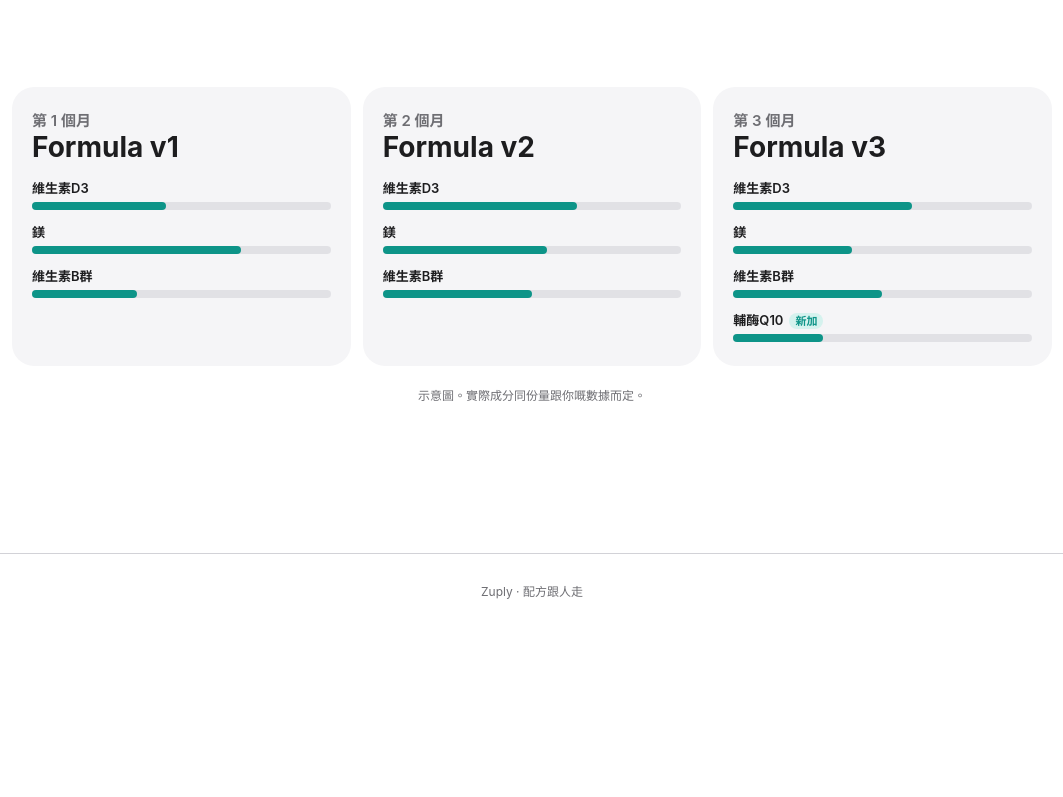
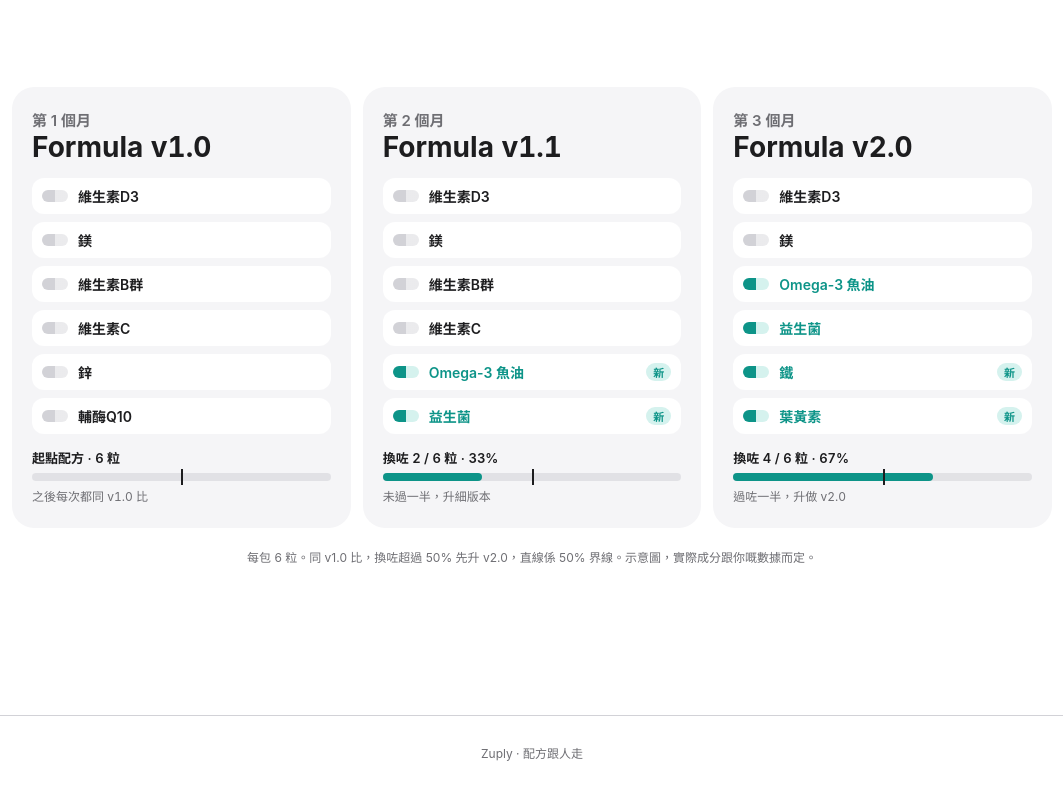
Before and after one commit to jay-chim/zuply-expo, a website: page web/how-it-works.html in a window 1280 px wide. Shown: the part 7747-8544 px from the top of the page, without its empty margins (108-1171 px from the left). Before the commit the page ends 8382 px from the top, so only its background shows below. Drawn offline with Linux system fonts and the light colour scheme; animation ran at ten frames a second.

Commit message:
Show formula versioning in the Step 4 visual
Each month is now a six-pill pack. Month two swaps two pills (v1.1),
month three differs from v1.0 by four of six, crossing the 50% line
that bumps the formula to v2.0.

Co-Authored-By: Claude Fable 5.2 <noreply@anthropic.com>
Claude-Session: https://claude.ai/code/session_01BYMv8X95Y6bnCKTkgoup9w

```diff
--- a/web/how-it-works.html
+++ b/web/how-it-works.html
@@ -152,11 +152,18 @@ h1 span, h2 span { display: inline-block; }
 .month { background: var(--alt); border-radius: 22px; padding: 22px 20px 24px; text-align: left; display: flex; flex-direction: column; gap: 14px; min-width: 0; }
 .month h3 { margin: 0; font-size: 15px; font-weight: 600; color: var(--fg-2); }
 .month h3 b { display: block; font-size: 28px; color: var(--fg); font-weight: 700; }
-.month ul { margin: 0; padding: 0; list-style: none; display: grid; gap: 12px; }
-.month li { font-size: 13px; font-weight: 600; display: grid; gap: 5px; }
-.bar { height: 8px; border-radius: 4px; background: color-mix(in srgb, var(--line) 55%, transparent); }
+.month h3 b { font-variant-numeric: tabular-nums; }
+.month ul { margin: 0; padding: 0; list-style: none; display: grid; gap: 8px; }
+.month li { display: flex; align-items: center; gap: 10px; font-size: 14px; font-weight: 600; padding: 8px 10px; border-radius: 12px; background: var(--bg); }
+.month li::before { content: ""; flex: none; width: 26px; height: 12px; border-radius: 6px; background: linear-gradient(90deg, var(--line) 50%, color-mix(in srgb, var(--line) 45%, transparent) 50%); }
+.month li.chg { color: var(--accent); }
+.month li.chg::before { background: linear-gradient(90deg, var(--accent) 50%, var(--accent-soft) 50%); }
+.month li.new::after { content: "新"; margin-left: auto; font-size: 11px; padding: 1px 7px; border-radius: 999px; background: var(--accent-soft); color: var(--accent); }
+.diff { margin-top: auto; display: grid; gap: 6px; font-size: 13px; font-weight: 600; font-variant-numeric: tabular-nums; }
+.diff small { font-size: 12px; font-weight: 400; color: var(--fg-2); }
+.bar { position: relative; height: 8px; border-radius: 4px; background: color-mix(in srgb, var(--line) 55%, transparent); }
+.bar::after { content: ""; position: absolute; left: 50%; top: -4px; bottom: -4px; width: 2px; background: var(--fg); }
 .bar i { display: block; height: 100%; width: var(--w); border-radius: 4px; background: var(--accent); transform-origin: left; }
-.month li.new span::after { content: "新加"; margin-left: 6px; font-size: 11px; padding: 1px 6px; border-radius: 999px; background: var(--accent-soft); color: var(--accent); }
 @media (max-width: 640px) { .evo { grid-template-columns: 1fr; } }
 
 footer .wrap { padding-block: 28px; font-size: 12px; color: var(--fg-2); text-align: center; border-top: 1px solid var(--line); }
@@ -285,32 +292,43 @@ footer .wrap { padding-block: 28px; font-size: 12px; color: var(--fg-2); text-al
       <div class="visual">
         <div class="evo">
           <div class="month">
-            <h3>第 1 個月<b>Formula v1</b></h3>
+            <h3>第 1 個月<b>Formula v1.0</b></h3>
             <ul>
-              <li><span>維生素D3</span><div class="bar"><i style="--w:45%"></i></div></li>
-              <li><span>鎂</span><div class="bar"><i style="--w:70%"></i></div></li>
-              <li><span>維生素B群</span><div class="bar"><i style="--w:35%"></i></div></li>
+              <li>維生素D3</li>
+              <li>鎂</li>
+              <li>維生素B群</li>
+              <li>維生素C</li>
+              <li>鋅</li>
+              <li>輔酶Q10</li>
             </ul>
+            <div class="diff"><span>起點配方 · 6 粒</span><div class="bar"><i style="--w:0%"></i></div><small>之後每次都同 v1.0 比</small></div>
           </div>
           <div class="month">
-            <h3>第 2 個月<b>Formula v2</b></h3>
+            <h3>第 2 個月<b>Formula v1.1</b></h3>
             <ul>
-              <li><span>維生素D3</span><div class="bar"><i style="--w:65%"></i></div></li>
-              <li><span>鎂</span><div class="bar"><i style="--w:55%"></i></div></li>
-              <li><span>維生素B群</span><div class="bar"><i style="--w:50%"></i></div></li>
+              <li>維生素D3</li>
+              <li>鎂</li>
+              <li>維生素B群</li>
+              <li>維生素C</li>
+              <li class="chg new">Omega-3 魚油</li>
+              <li class="chg new">益生菌</li>
             </ul>
+            <div class="diff"><span>換咗 2 / 6 粒 · 33%</span><div class="bar"><i style="--w:33%"></i></div><small>未過一半，升細版本</small></div>
           </div>
           <div class="month">
-            <h3>第 3 個月<b>Formula v3</b></h3>
+            <h3>第 3 個月<b>Formula v2.0</b></h3>
             <ul>
-              <li><span>維生素D3</span><div class="bar"><i style="--w:60%"></i></div></li>
-              <li><span>鎂</span><div class="bar"><i style="--w:40%"></i></div></li>
-              <li><span>維生素B群</span><div class="bar"><i style="--w:50%"></i></div></li>
-              <li class="new"><span>輔酶Q10</span><div class="bar"><i style="--w:30%"></i></div></li>
+              <li>維生素D3</li>
+              <li>鎂</li>
+              <li class="chg">Omega-3 魚油</li>
+              <li class="chg">益生菌</li>
+              <li class="chg new">鐵</li>
+              <li class="chg new">葉黃素</li>
             </ul>
+            <div class="diff"><span>換咗 4 / 6 粒 · 67%</span><div class="bar"><i style="--w:67%"></i></div><small>過咗一半，升做 v2.0</small></div>
           </div>
         </div>
-        <p class="note">示意圖。實際成分同份量跟你嘅數據而定。</p>
+        <p class="note">每包 6 粒。同 v1.0 比，換咗超過 50% 先升 v2.0，直線係 50% 界線。示意圖，實際成分跟你嘅數據而定。</p>
       </div>
     </div>
   </section>
```
